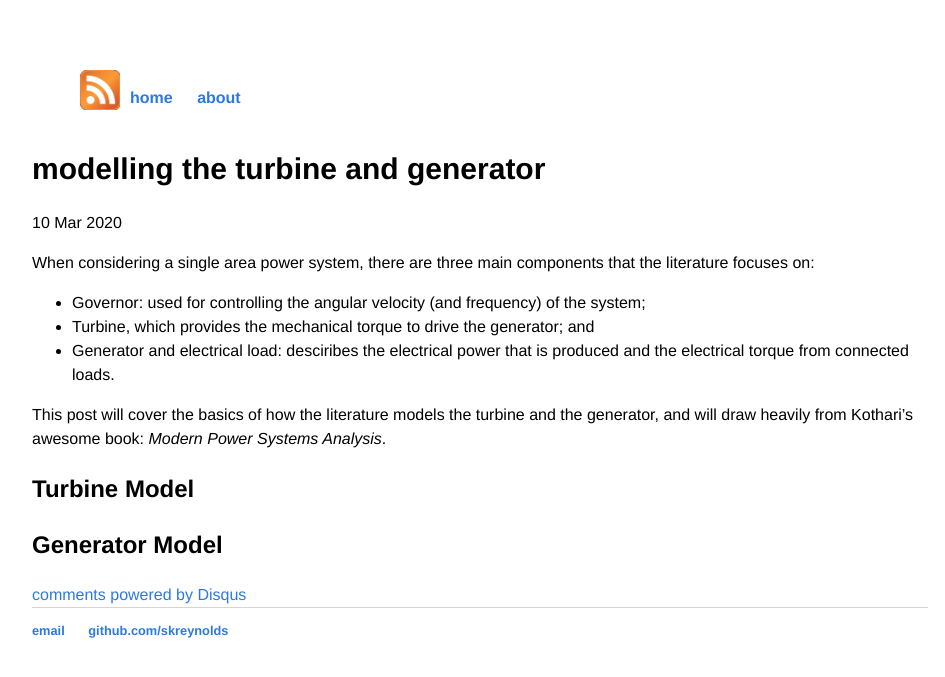
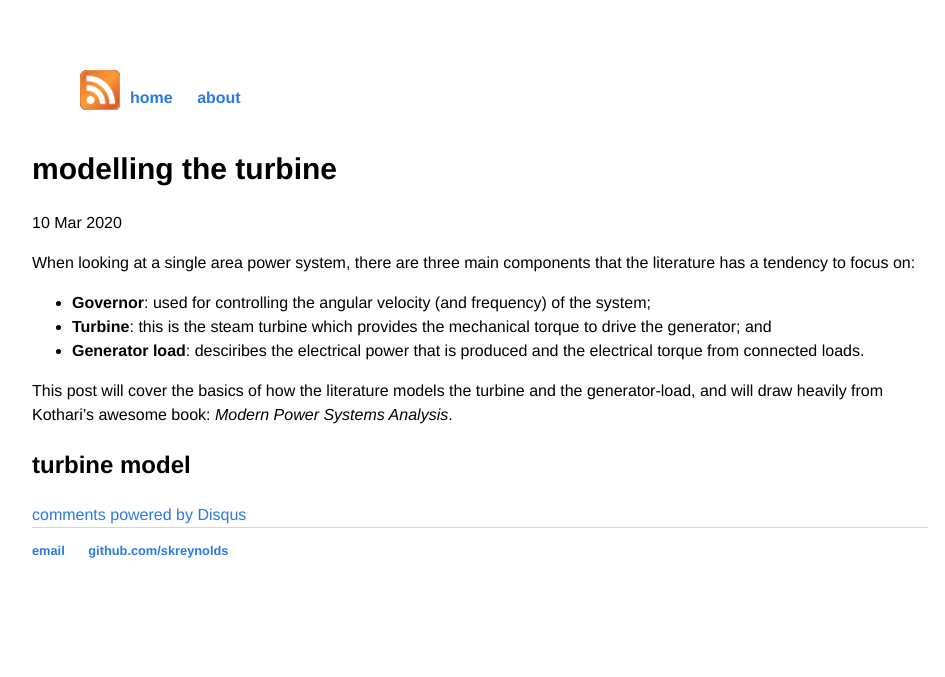
Before and after one commit to skreynolds/skreynolds.github.io, a Jekyll site: the page built from _posts/2020-03-10-modelling-plant-2.md, in a window 1280 px wide. Shown: the top 677 px of the page, without its empty margins (160-1105 px from the left). Built offline with Jekyll 4.4.1, drawn with Linux system fonts in a browser that asks for light colours; comment, search, counter and statistics services are not loaded.

Commit message:
Update: changes to generator load post and splitting turbine model to another post

```diff
--- a/_posts/2020-03-10-modelling-plant-2.md
+++ b/_posts/2020-03-10-modelling-plant-2.md
@@ -1,17 +1,15 @@
 ---
 layout: post
-title: "modelling the turbine and generator"
+title: "modelling the turbine"
 date: 2020-03-10
 ---
 
-When considering a single area power system, there are three main components that the literature focuses on:
+When looking at a single area power system, there are three main components that the literature has a tendency to focus on:
 
-* Governor: used for controlling the angular velocity (and frequency) of the system;
-* Turbine, which provides the mechanical torque to drive the generator; and
-* Generator and electrical load: desciribes the electrical power that is produced and the electrical torque from connected loads.
+* **Governor**: used for controlling the angular velocity (and frequency) of the system;
+* **Turbine**: this is the steam turbine which provides the mechanical torque to drive the generator; and
+* **Generator load**: desciribes the electrical power that is produced and the electrical torque from connected loads.
 
-This post will cover the basics of how the literature models the turbine and the generator, and will draw heavily from Kothari's awesome book: *Modern Power Systems Analysis*.
+This post will cover the basics of how the literature models the turbine and the generator-load, and will draw heavily from Kothari's awesome book: *Modern Power Systems Analysis*.
 
-## Turbine Model
-
-## Generator Model
+## turbine model
```
Also changed, not shown: _posts/2020-03-09-modelling-plant-1.md (+3 -3 lines), _posts/2020-03-11-modelling-plant-3.md (added, +68 -0 lines), _posts/2020-03-12-primary-control.md (renamed from _posts/2020-03-11-primary-control.md, +1 -1 lines), assets/generator_load_block_diagram.png (added).
